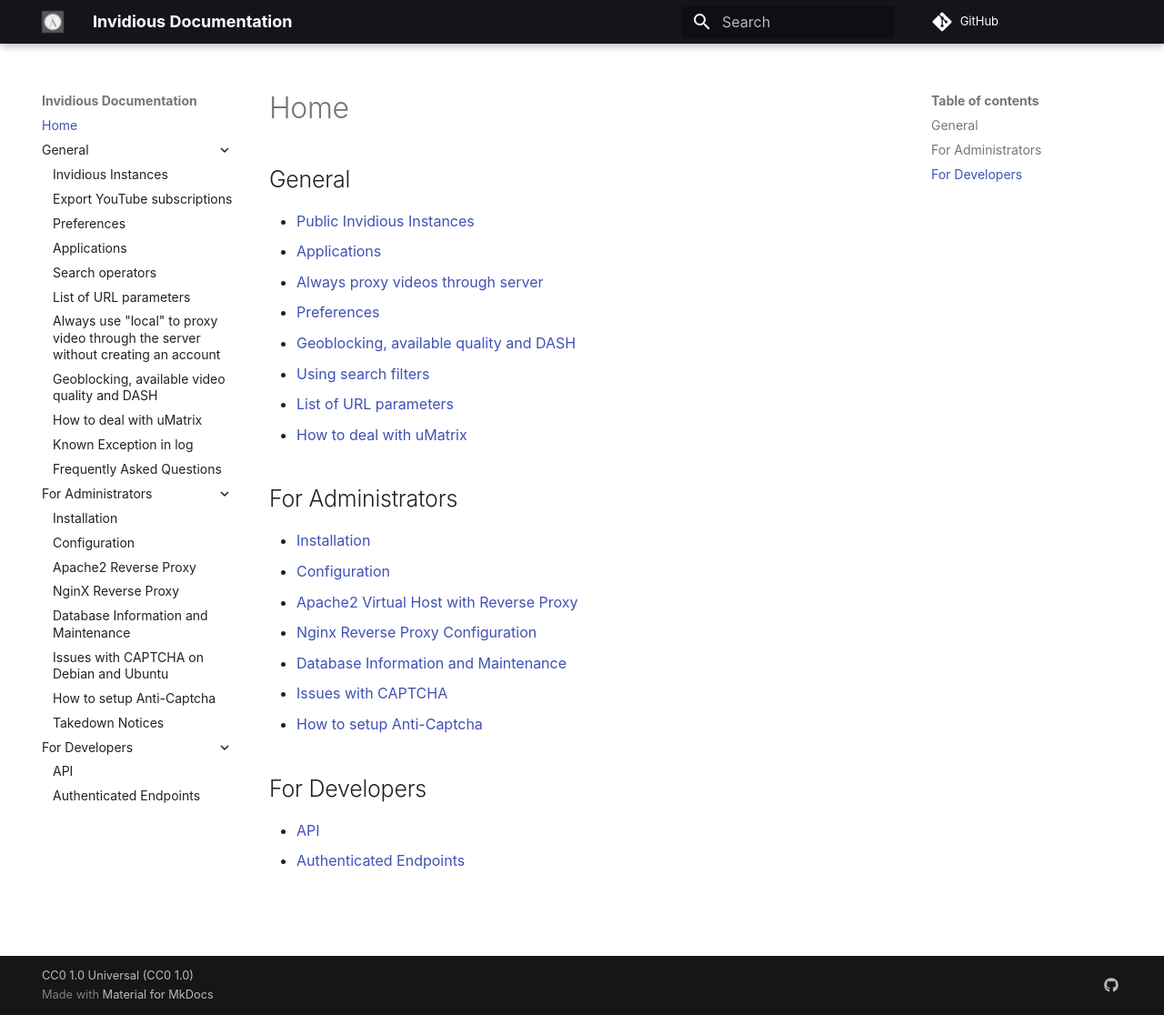
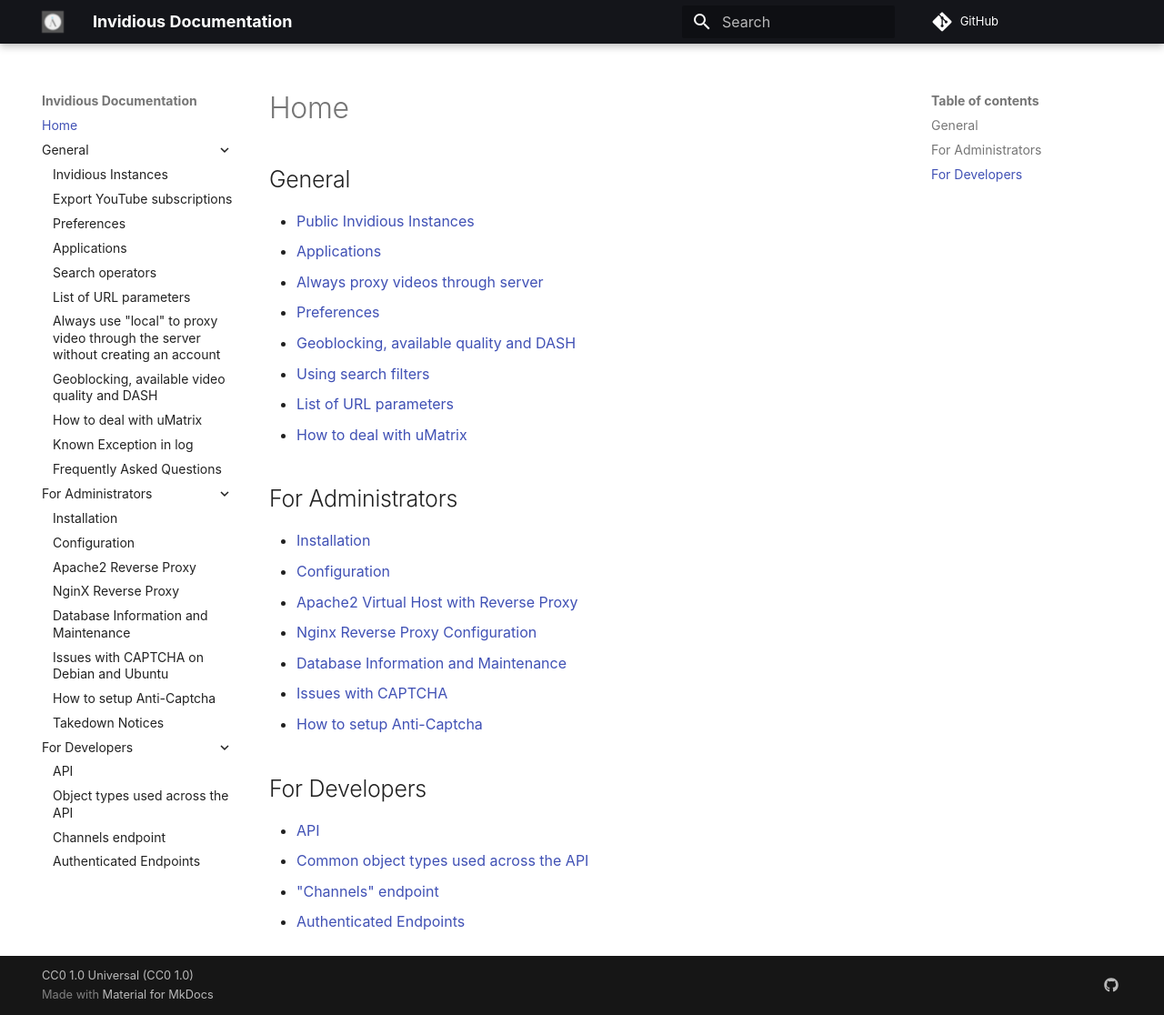
Before and after one commit to iv-org/documentation, an MkDocs documentation site: the page built from docs/index.md, in a window 1280 px wide and 1116 px high. Shown: the whole window at 91% size. Built offline with MkDocs 1.6.1 and Material for MkDocs 9.7.7, drawn with Linux system fonts in a browser that asks for light colours; comment, search, counter and statistics services are not loaded.

Commit message:
Add/update links in index.md and mkdocs.yml

```diff
--- a/docs/index.md
+++ b/docs/index.md
@@ -22,4 +22,6 @@
 ## For Developers
 
 - [API](./api.md)
-- [Authenticated Endpoints](./authenticated-endpoints.md)
+  * [Common object types used across the API](./api/common_types.md)
+  * ["Channels" endpoint](./api/channels_endpoint.md)
+  * [Authenticated Endpoints](./api/authenticated-endpoints.md)
--- a/mkdocs.yml
+++ b/mkdocs.yml
@@ -31,7 +31,9 @@
     - 'takedown.md'
   - 'For Developers':
     - 'api.md'
-    - 'authenticated-endpoints.md'
+    - 'api/common_types.md'
+    - 'api/channels_endpoint.md'
+    - 'api/authenticated-endpoints.md'
 
 theme:
   name: material
```
Also changed, not shown: docs/api/authenticated-endpoints.md (renamed from docs/authenticated-endpoints.md).
